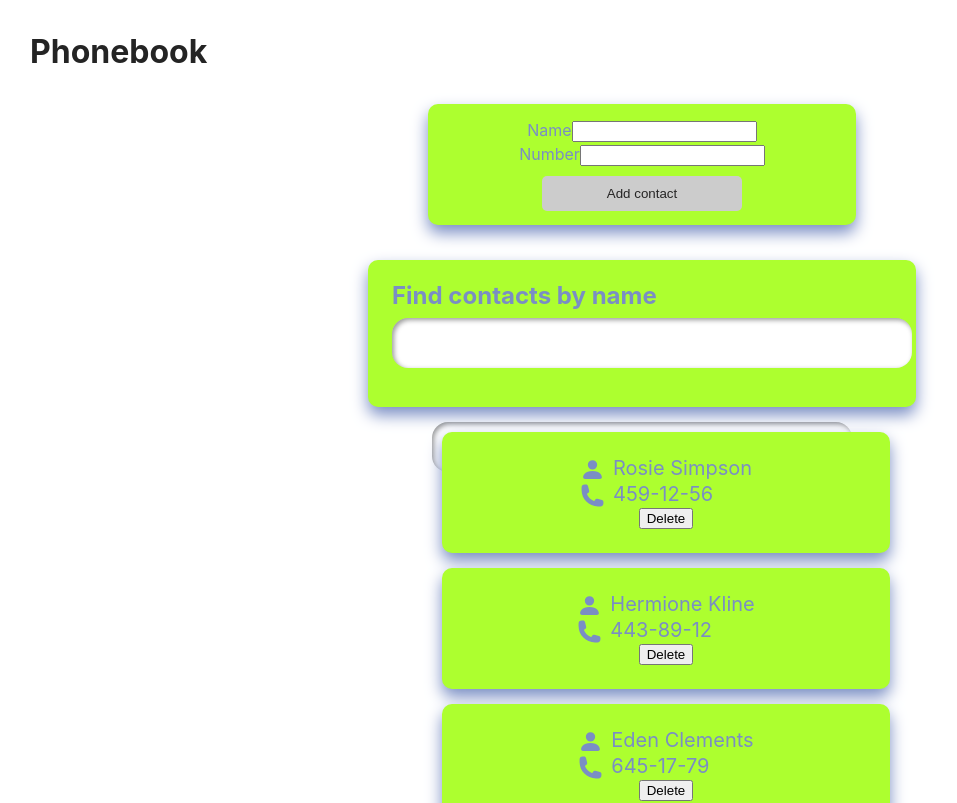
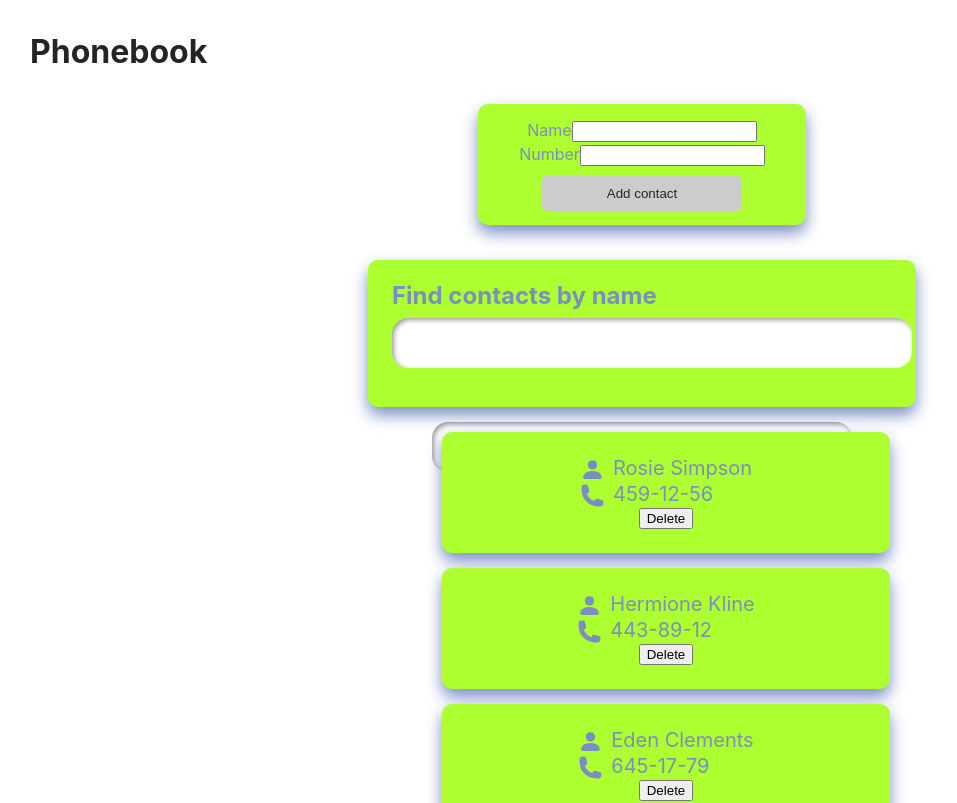
Before and after one commit to TatiYas/goit-react-hw-03, a React (Vite) app: page / in a window 1280 px wide. Shown: the top 803 px of the page, without its empty margins (18-975 px from the left). Built offline with nearby package versions, Linux system fonts and the light colour scheme.

Commit message:
Update_18

```diff
--- a/src/components/App/App.jsx
+++ b/src/components/App/App.jsx
@@ -3,7 +3,7 @@
 import ContactList from "../ContactList/ContactList";
 import contactsData from "../../contactsData.json";
 import { useState, useEffect } from "react";
-import css from "./App.module.css";
+import s from "./App.module.css";
 
 export default function App() {
   const [contacts, setContacts] = useState(() => {
@@ -36,8 +36,8 @@
     contact.name.toLowerCase().includes(search.toLowerCase())
   );
   return (
-    <div className={css.container}>
-      <h1 className={css.title}>Phonebook</h1>
+    <div className={s.container}>
+      <h1 className={s.title}>Phonebook</h1>
       <ContactForm onAdd={addContact} />
       <SearchBox value={search} onSearch={setSearch} />
       <ContactList contacts={visibleContacts} onDelete={deleteContact} />
--- a/src/components/ContactForm/ContactForm.module.css
+++ b/src/components/ContactForm/ContactForm.module.css
@@ -4,7 +4,7 @@
   align-items: center;
   border: 2px;
   border-radius: 10px;
-  width: 400px;
+  width: 300px;
   margin: 0 auto 35px;
   padding: 14px;
   background-color: greenyellow;
```
